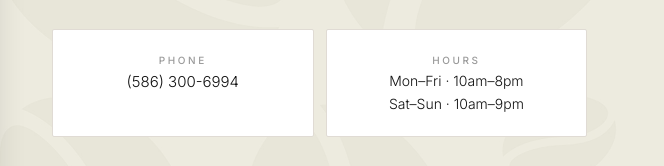
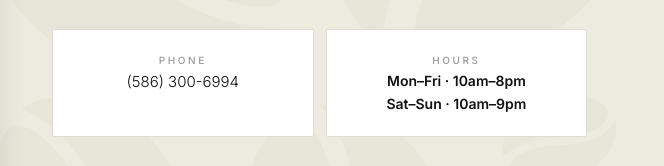
Before and after one commit to TrocinoMedia/kiki-kafe, a website: page index.html in a window 1280 px wide. Shown: the part 3541-3707 px from the top of the page, 616-1280 px from the left. Drawn offline with Linux system fonts and the light colour scheme.

Commit message:
Make hours bold in location section
Co-Authored-By: Claude Sonnet 4.6 <noreply@anthropic.com>

```diff
--- a/index.html
+++ b/index.html
@@ -349,8 +349,8 @@
         </div>
         <div style="background:#fff; border:1px solid #e0dbd4; border-radius:2px; padding:24px 20px; display:flex; flex-direction:column; gap:6px;">
           <span style="font-size:10px; font-weight:500; letter-spacing:.26em; text-transform:uppercase; color:rgba(0,0,0,.4);">Hours</span>
-          <span style="font-weight:300; font-size:14px; color:#111;">Mon–Fri · 10am–8pm</span>
-          <span style="font-weight:300; font-size:14px; color:#111;">Sat–Sun · 10am–9pm</span>
+          <span style="font-weight:700; font-size:14px; color:#111;">Mon–Fri · 10am–8pm</span>
+          <span style="font-weight:700; font-size:14px; color:#111;">Sat–Sun · 10am–9pm</span>
         </div>
       </div>
 
```
